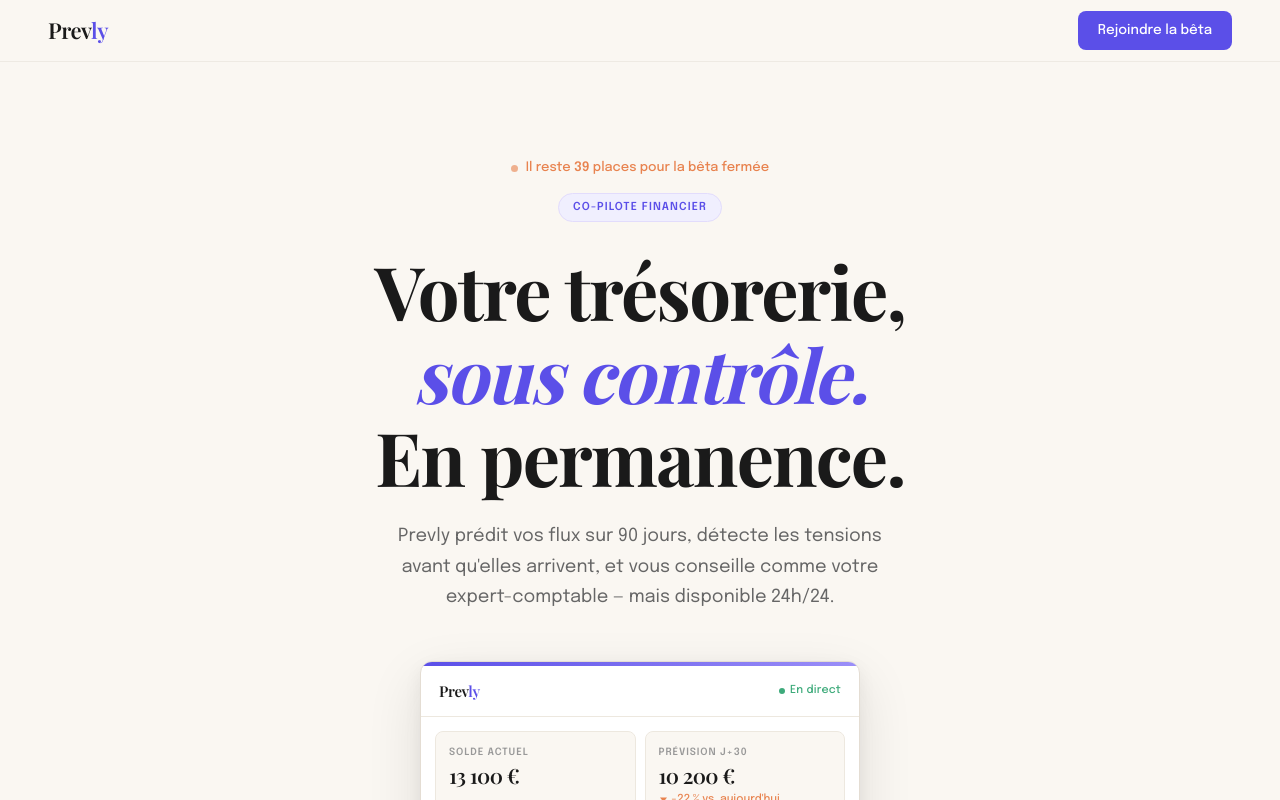
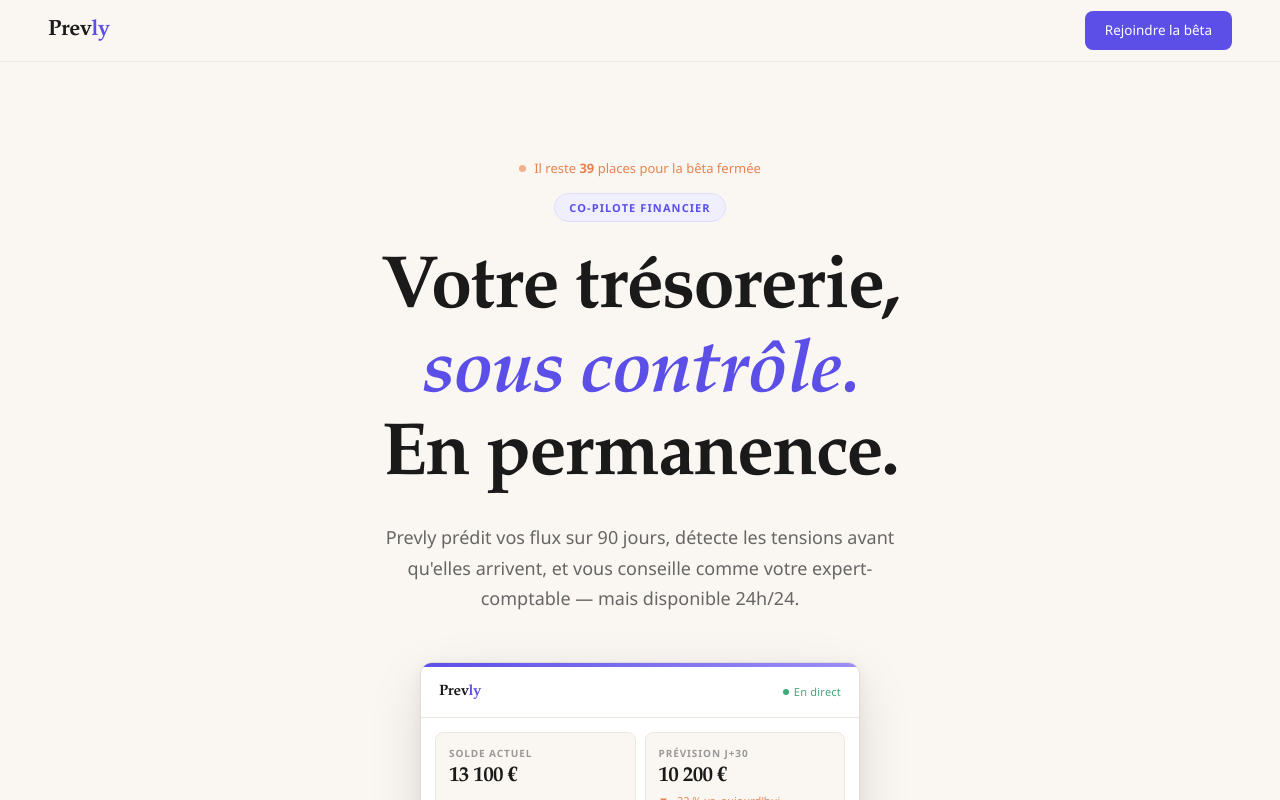
Before and after one commit to Nouh2/prevly, a Next.js app: page / in a window 1280 px wide. Shown: the top 800 px of the page. Built offline with nearby package versions, Linux system fonts and the light colour scheme.

Commit message:
fix: avoid Google Fonts fetch during Vercel build

```diff
--- a/app/globals.css
+++ b/app/globals.css
@@ -21,6 +21,8 @@
    DESIGN TOKENS
 ══════════════════════════════════════════ */
 :root {
+  --font-playfair:  "Iowan Old Style", "Palatino Linotype", "Book Antiqua", Georgia, "Times New Roman", serif;
+  --font-epilogue:  "Aptos", "Segoe UI", "Helvetica Neue", Arial, sans-serif;
   --cream:          #FAF7F2;
   --text:           #1A1A1A;
   --text-muted:     #666666;
--- a/app/layout.tsx
+++ b/app/layout.tsx
@@ -1,21 +1,5 @@
 import type { Metadata } from "next";
-import { Playfair_Display, Epilogue } from "next/font/google";
 import "./globals.css";
-
-const playfair = Playfair_Display({
-  subsets: ["latin"],
-  weight: ["400", "500", "600", "700"],
-  style: ["normal", "italic"],
-  variable: "--font-playfair",
-  display: "swap",
-});
-
-const epilogue = Epilogue({
-  subsets: ["latin"],
-  weight: ["300", "400", "500", "600"],
-  variable: "--font-epilogue",
-  display: "swap",
-});
 
 export const metadata: Metadata = {
   title: "Prevly — Co-pilote financier IA pour indépendants",
@@ -30,9 +14,7 @@
 }) {
   return (
     <html lang="fr">
-      <body className={`${playfair.variable} ${epilogue.variable}`}>
-        {children}
-      </body>
+      <body>{children}</body>
     </html>
   );
 }
```
